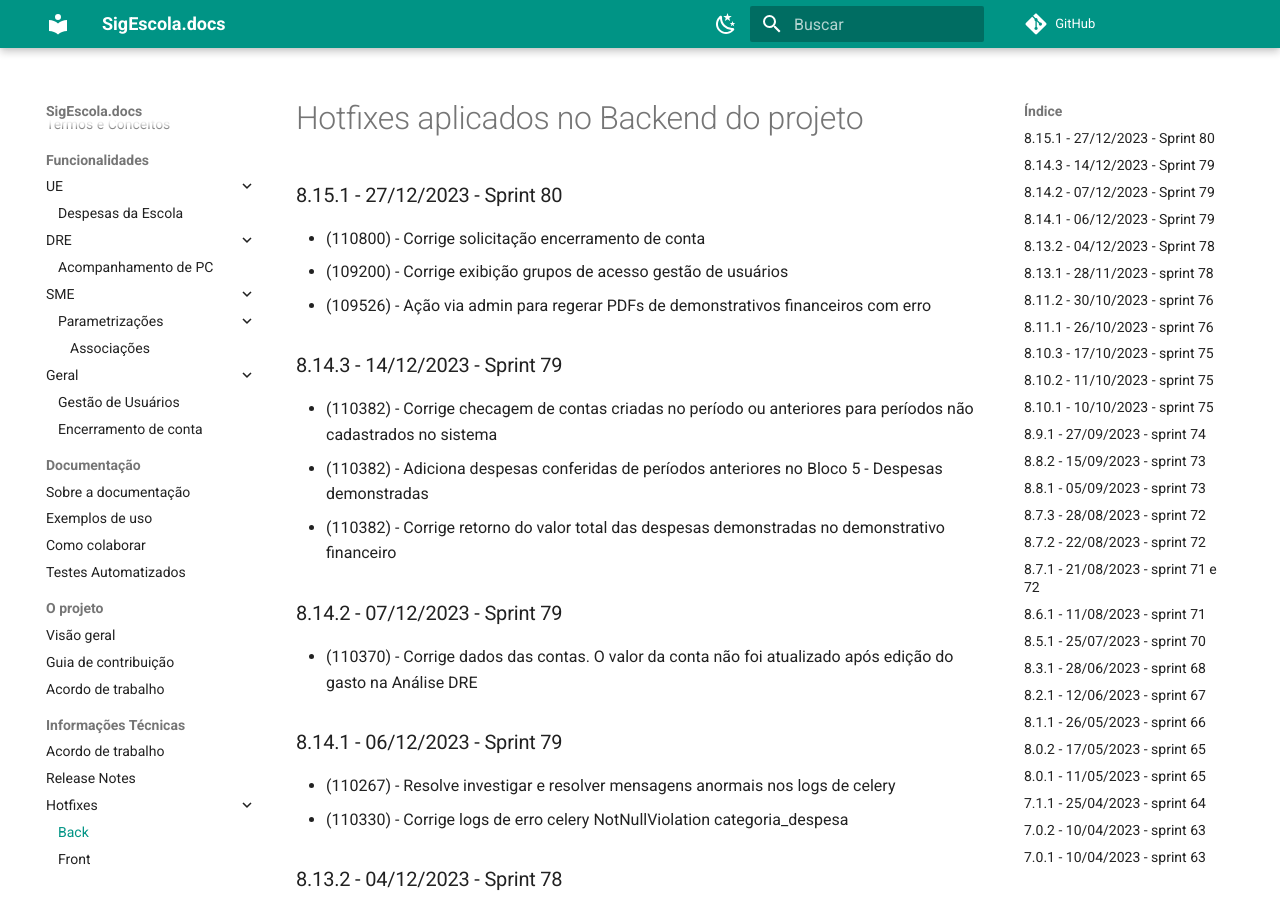
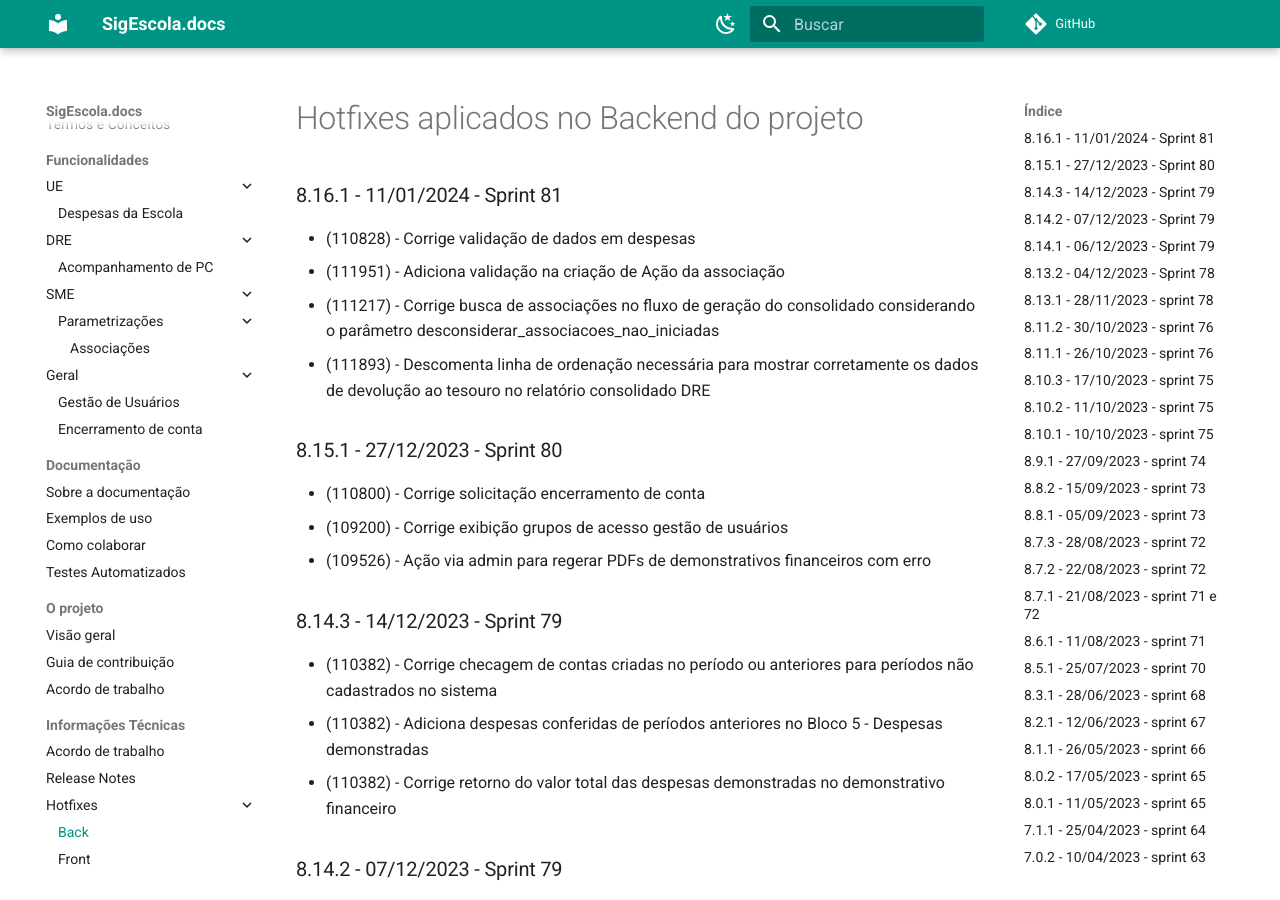
Before and after one commit to prefeiturasp/SME-PTRF-Docs, an MkDocs documentation site: the page built from docs/projeto/hotfixes_back.md, in a window 1280 px wide and 900 px high. Built offline with MkDocs 1.6.1 and Material for MkDocs 9.7.7, drawn with Linux system fonts in a browser that asks for light colours; comment, search, counter and statistics services are not loaded.

Commit message:
Update hotfixes_back.md

```diff
--- a/docs/projeto/hotfixes_back.md
+++ b/docs/projeto/hotfixes_back.md
@@ -1,4 +1,10 @@
 # Hotfixes aplicados no Backend do projeto
+
+### 8.16.1 - 11/01/2024 - Sprint 81
+* (110828) - Corrige validação de dados em despesas
+* (111951) - Adiciona validação na criação de Ação da associação
+* (111217) - Corrige busca de associações no fluxo de geração do consolidado considerando o parâmetro desconsiderar_associacoes_nao_iniciadas
+* (111893) - Descomenta linha de ordenação necessária para mostrar corretamente os dados de devolução ao tesouro no relatório consolidado DRE
 
 ### 8.15.1 - 27/12/2023 - Sprint 80
 * (110800) - Corrige solicitação encerramento de conta
```
